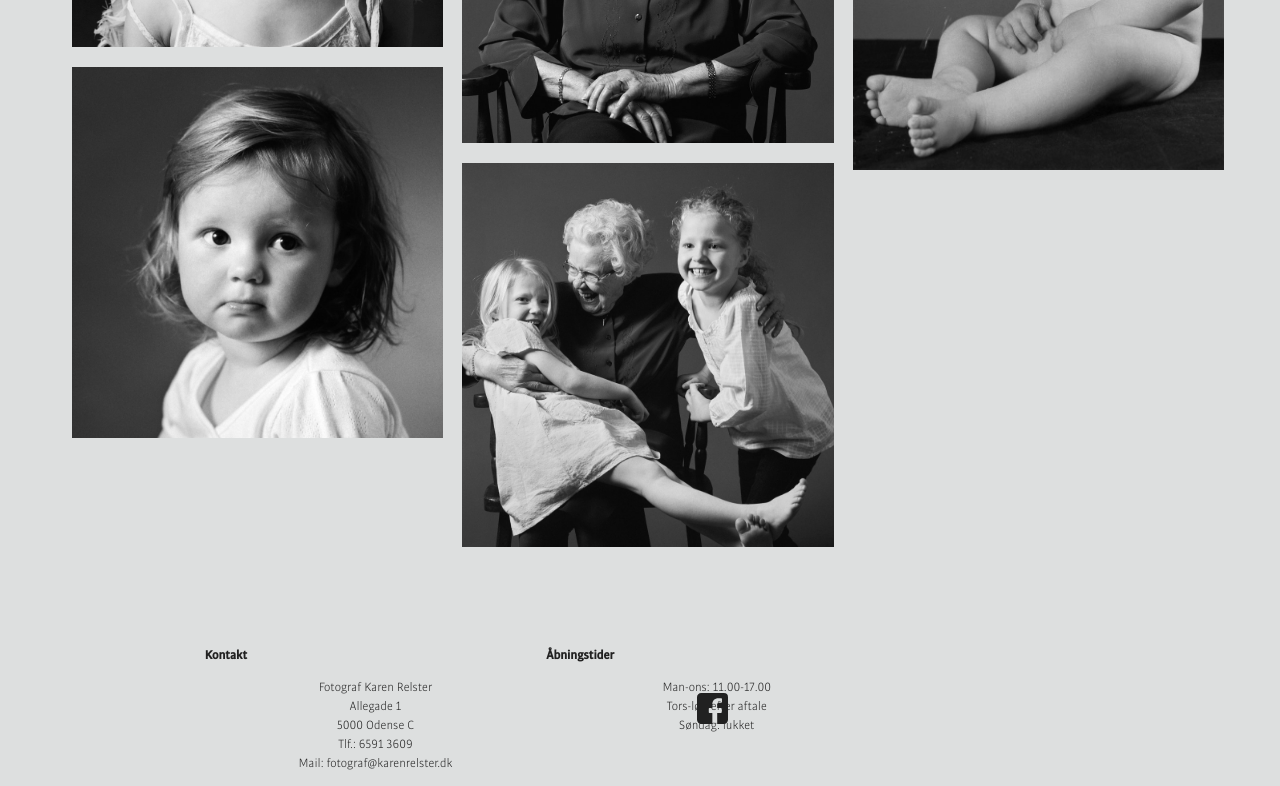
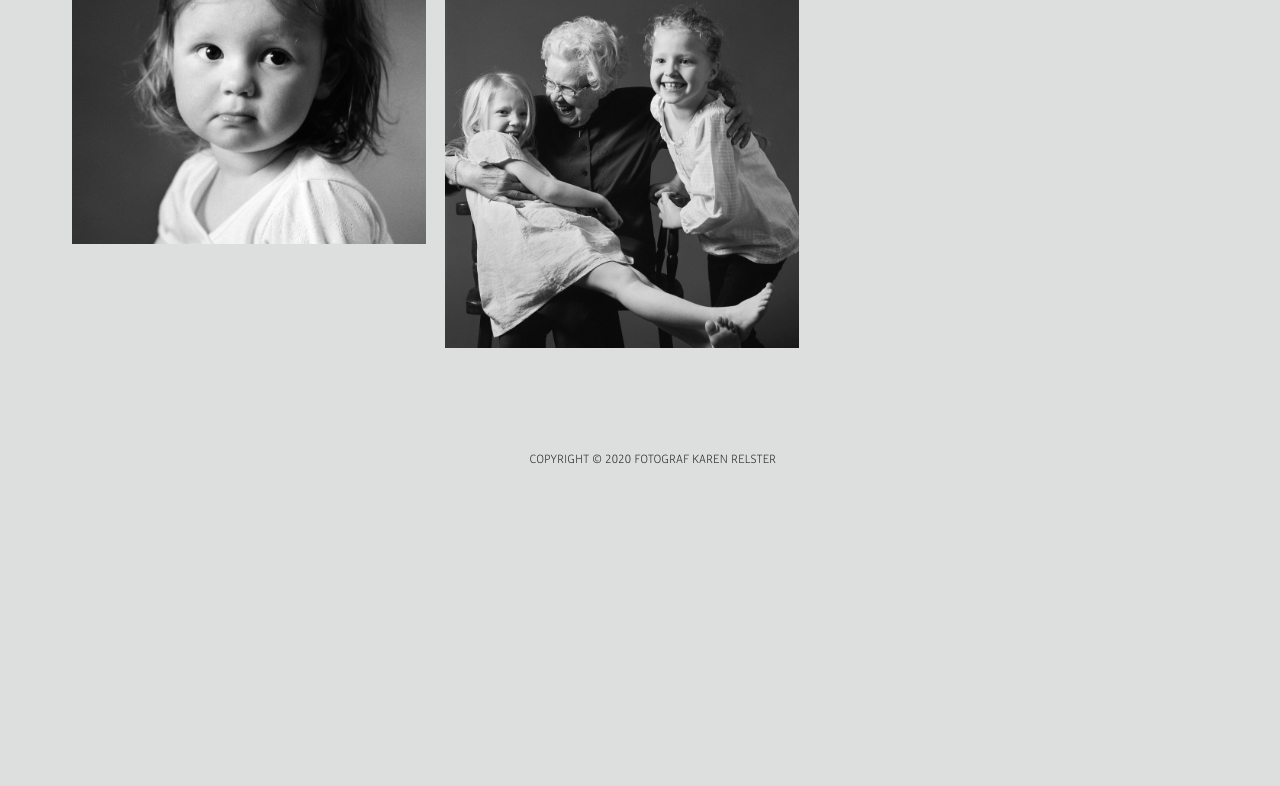
Before and after one commit to Maiich7/karenrelster, a plain HTML site: page galleri.html in a window 1280 px wide. Shown: the part 4188-4974 px from the top of the page. After the commit the page ends 4657 px from the top, so only its background shows below. Drawn offline with Linux system fonts and the light colour scheme; files whose address does not match are found by name.

Commit message:
kaempe love

```diff
--- a/galleri.html
+++ b/galleri.html
@@ -82,46 +82,6 @@
     <script src="javaScript/galleri.js"></script>
 </body>
 <footer>
-    <section id="footer">
-        <div class="section_wrapper">
-            <div class="col">
-                <div>
-                    <h2>Kontakt</h2>
-                    <p>Fotograf Karen Relster
-                        <br>
-
-                        Allegade 1
-                        <br>
-                        5000 Odense C
-                        <br>
-                        Tlf.: 6591 3609
-                        <br>
-                        Mail: fotograf@karenrelster.dk
-                    </p>
-                </div>
-            </div>
-
-            <div class="col">
-                <h2>Åbningstider</h2>
-                <p>Man-ons: 11.00-17.00
-                    <br>
-                    Tors-lør: efter aftale
-                    <br>
-                    Søndag: lukket
-                </p>
-
-            </div>
-
-            <div class="col">
-                <div class="logo">
-                    <a href="https://www.facebook.com/fotografkarenrelster/" id="">
-                        <img src="facebook.svg" alt="facebook_logo">
-
-                    </a>
-                </div>
-            </div>
-        </div>
-    </section>
-
-
+    <p>
+        COPYRIGHT © 2020 FOTOGRAF KAREN RELSTER</p>
 </footer></html>
--- a/styles/faellse.css
+++ b/styles/faellse.css
@@ -46,13 +46,16 @@ h1 {
     text-transform: uppercase;
     color: #212121;
     font-size: 2vw;
+    font-weight: 100;
+
 
 }
 
 h2 {
     font-family: "Bulo-Medium";
     color: #212121;
-    font-size: 1vw;
+    font-size: 1.2vw;
+    font-weight: 100;
 }
 
 h3 {
--- a/styles/galleri.css
+++ b/styles/galleri.css
@@ -2,12 +2,15 @@
     display: grid;
     grid-template-columns: repeat(3, 1fr);
     gap: 1.2rem;
+    width: 86vw;
+}
 
-}
+
 
 #section_galleri img {
     max-width: 100%;
     height: auto;
     padding: 0.5rem;
 
+
 }
--- a/styles/kontakt.css
+++ b/styles/kontakt.css
@@ -2,7 +2,7 @@
     margin: 10px auto;
     max-width: 400px;
     padding: 20px 12px 10px 20px;
-    font: 13px, "Bulo-Medium", "Bulo-Medium";
+    font: 13px, "Bulo-light", "Bulo-light";
 }
 
 .form-style-1 li {
@@ -17,7 +17,7 @@
     padding: 0px;
     display: block;
     font-weight: bold;
-    font-family: "bulo-medium";
+    font-family: "bulo-light";
 
 }
 
```
Also changed, not shown: fotografering.html (+2 -4 lines), index.html (+4 -5 lines), kontakt.html (+2 -42 lines), style.css (+14 -19 lines), slideImages/05.jpg (added), slideImages/DSC_1858 (1).jpg (added), slideImages/DSC_9376.jpg (added), slideImages/oldemor01.jpg (added).
